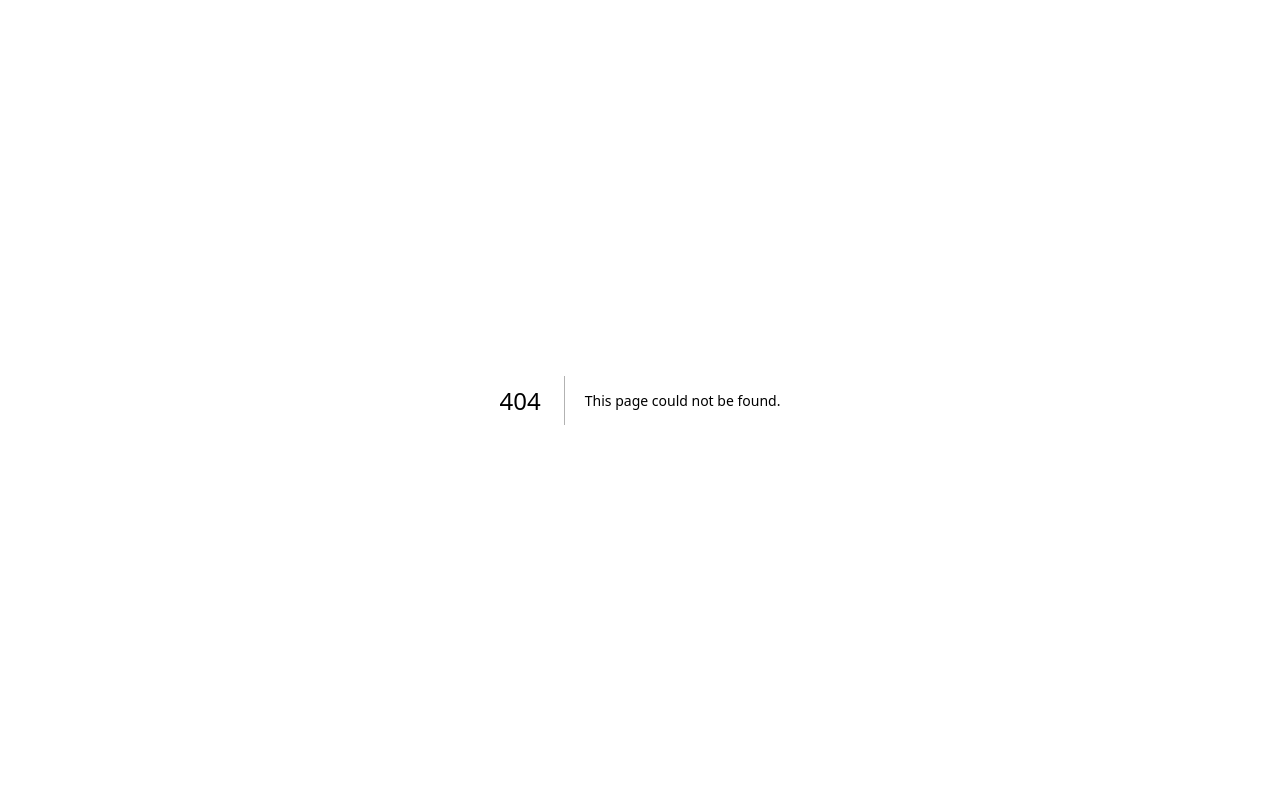
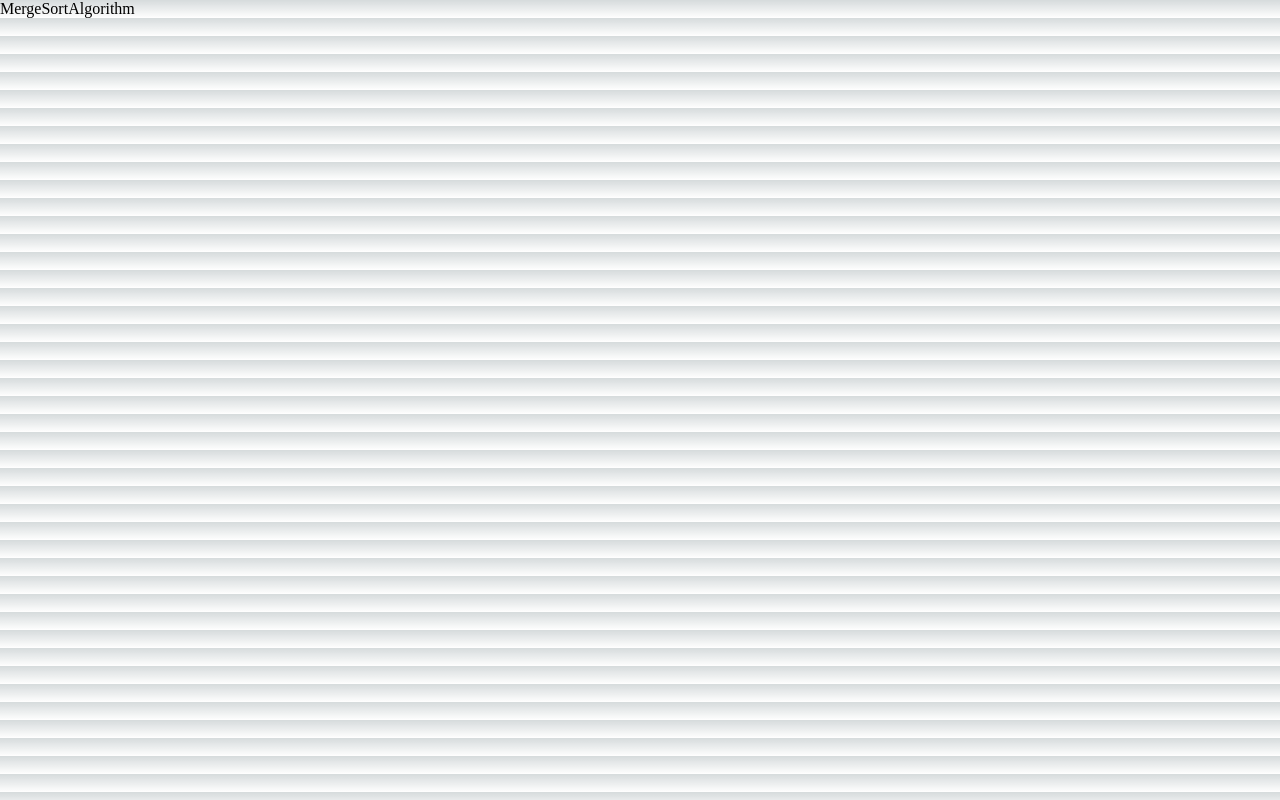
Before and after one commit to FAsami/foysal-dev, a Next.js app: page /blogs/algorithms/merge-sort in a window 1280 px wide. Before the commit this address had no page. Built offline with nearby package versions, Linux system fonts and the light colour scheme.

Commit message:
lint: prettier config

```diff
--- a/package.json
+++ b/package.json
@@ -19,5 +19,8 @@
     "react": "18.2.0",
     "react-dom": "18.2.0",
     "typescript": "4.9.5"
+  },
+  "devDependencies": {
+    "prettier": "^3.0.2"
   }
 }
--- /dev/null
+++ b/pages/blogs/algorithms/merge-sort.tsx
@@ -0,0 +1,7 @@
+import React from 'react'
+
+const MergeSortAlgorithm = () => {
+  return <div>MergeSortAlgorithm</div>
+}
+
+export default MergeSortAlgorithm
--- a/styles/Home.module.css
+++ b/styles/Home.module.css
@@ -51,7 +51,9 @@
   border-radius: var(--border-radius);
   background: rgba(var(--card-rgb), 0);
   border: 1px solid rgba(var(--card-border-rgb), 0);
-  transition: background 200ms, border 200ms;
+  transition:
+    background 200ms,
+    border 200ms;
 }
 
 .card span {
```
Also changed, not shown: pages/blogs/algorithms/index.tsx (added, +7 -0 lines), pages/blogs/data-structure/index.tsx (added, +7 -0 lines), pages/index.tsx (+5 -5 lines), .prettierrc.json (added), 1 other file (tests, documents, lock files or other folders).
